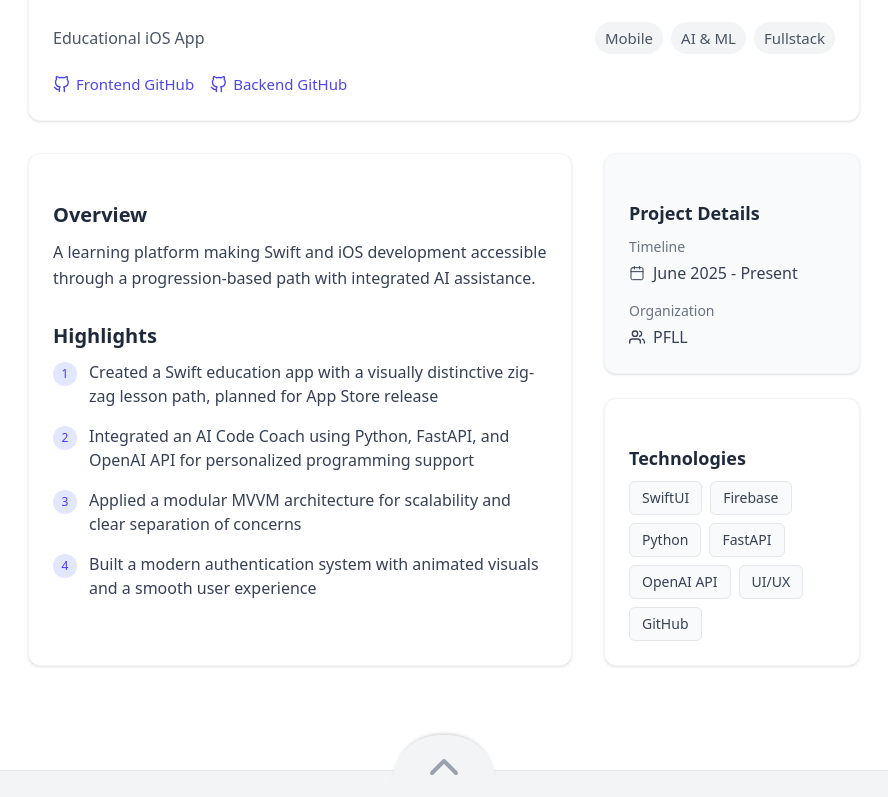
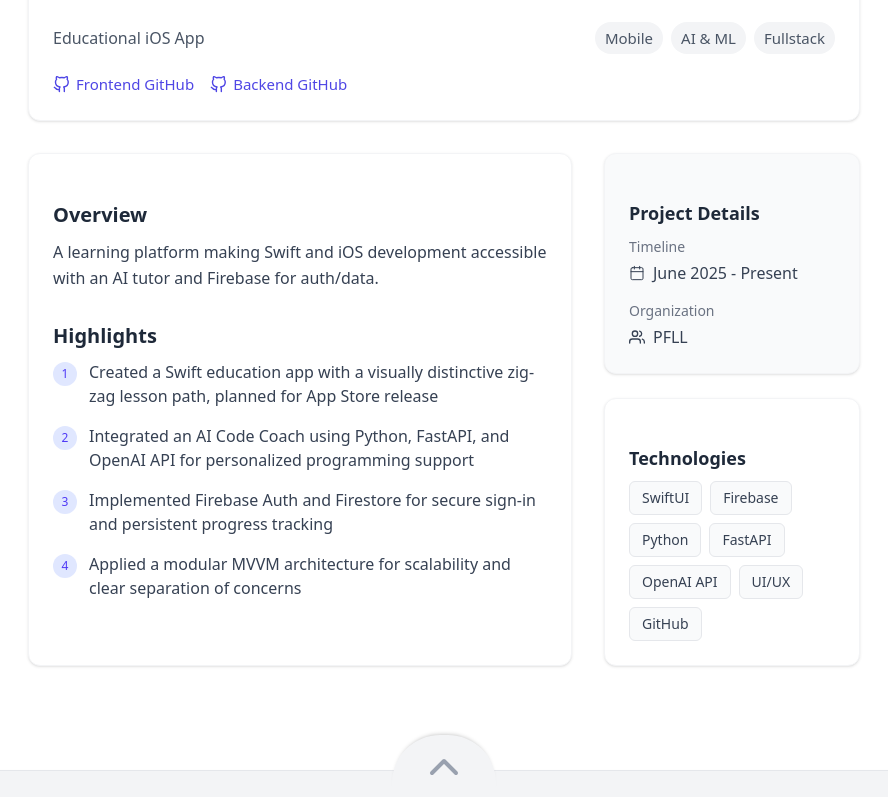
Before and after one commit to estulpz202/personal-website, a Next.js app: page /projects/swift-academy in a window 1280 px wide. Shown: the part 432-1229 px from the top of the page, without its empty margins (196-1084 px from the left). Built offline with nearby package versions, Linux system fonts and the light colour scheme.

Commit message:
Update Swift Academy project description to include AI tutor and Firebase integration.

```diff
--- a/src/components/projects/projectsData.ts
+++ b/src/components/projects/projectsData.ts
@@ -39,7 +39,7 @@ export const projects: Project[] = [
     title: 'Swift Academy',
     subtitle: 'Educational iOS App',
     description:
-      'A learning platform making Swift and iOS development accessible through a progression-based path with integrated AI assistance.',
+      'A learning platform making Swift and iOS development accessible with an AI tutor and Firebase for auth/data.',
     imageUrl: '/images/projects/swift_academy.jpg',
     bannerImageUrl: '/images/projects/swift_academy_banner.jpg',
     centerImage: true,
@@ -48,8 +48,8 @@ export const projects: Project[] = [
     highlights: [
       'Created a Swift education app with a visually distinctive zig-zag lesson path, planned for App Store release',
       'Integrated an AI Code Coach using Python, FastAPI, and OpenAI API for personalized programming support',
+      'Implemented Firebase Auth and Firestore for secure sign-in and persistent progress tracking',
       'Applied a modular MVVM architecture for scalability and clear separation of concerns',
-      'Built a modern authentication system with animated visuals and a smooth user experience',
     ],
     links: [
       { label: 'Frontend GitHub', url: 'https://github.com/pflc3/swift-academy', icon: 'github' },
```
